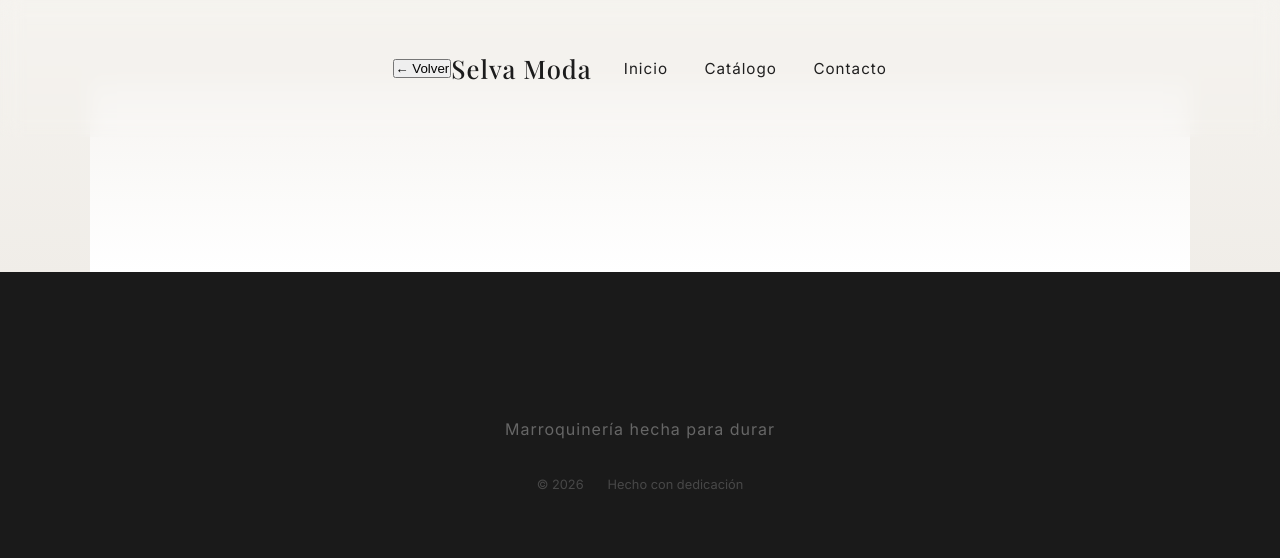
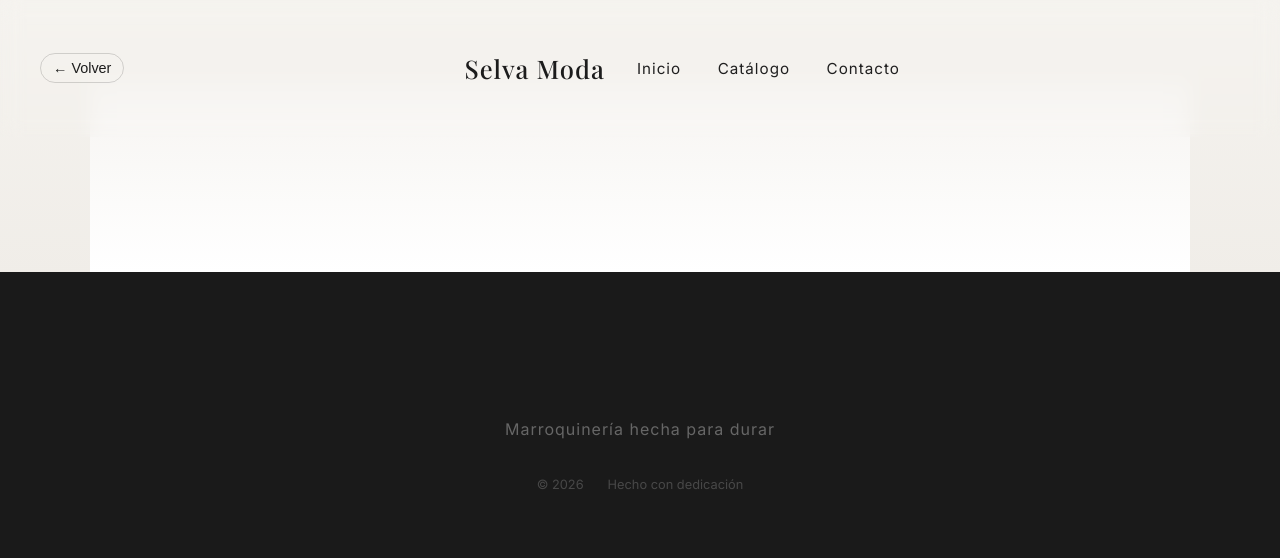
Before and after one commit to dominicda-hue/selva-moda, a PHP site: page /producto.html in a window 1280 px wide. Shown: the top 558 px of the page. Run offline with PHP 8.4, Linux system fonts and the light colour scheme.

Commit message:
66857467867845

```diff
--- a/css/style.css
+++ b/css/style.css
@@ -704,3 +704,19 @@ body {
   );
   color: #1c1c1c;
 }
+.btn-back {
+  font-size: 0.9rem;
+  color: #1c1c1c;
+  text-decoration: none;
+  background: transparent;
+  border: 1px solid rgba(0,0,0,0.15);
+  padding: 6px 12px;
+  border-radius: 999px;
+  cursor: pointer;
+  transition: all 0.25s ease;
+}
+
+.btn-back:hover {
+  background: #1c1c1c;
+  color: #fff;
+}
--- a/producto.html
+++ b/producto.html
@@ -13,8 +13,8 @@
 </head>
 <body>
     <header class="header">
+<button class="btn-back" onclick="history.back()">← Volver</button>
   <div class="header-inner">
-      <button class="btn-back" onclick="history.back()">← Volver</button>
     <div class="logo">Selva Moda</div>
 
     <nav class="nav">
```
